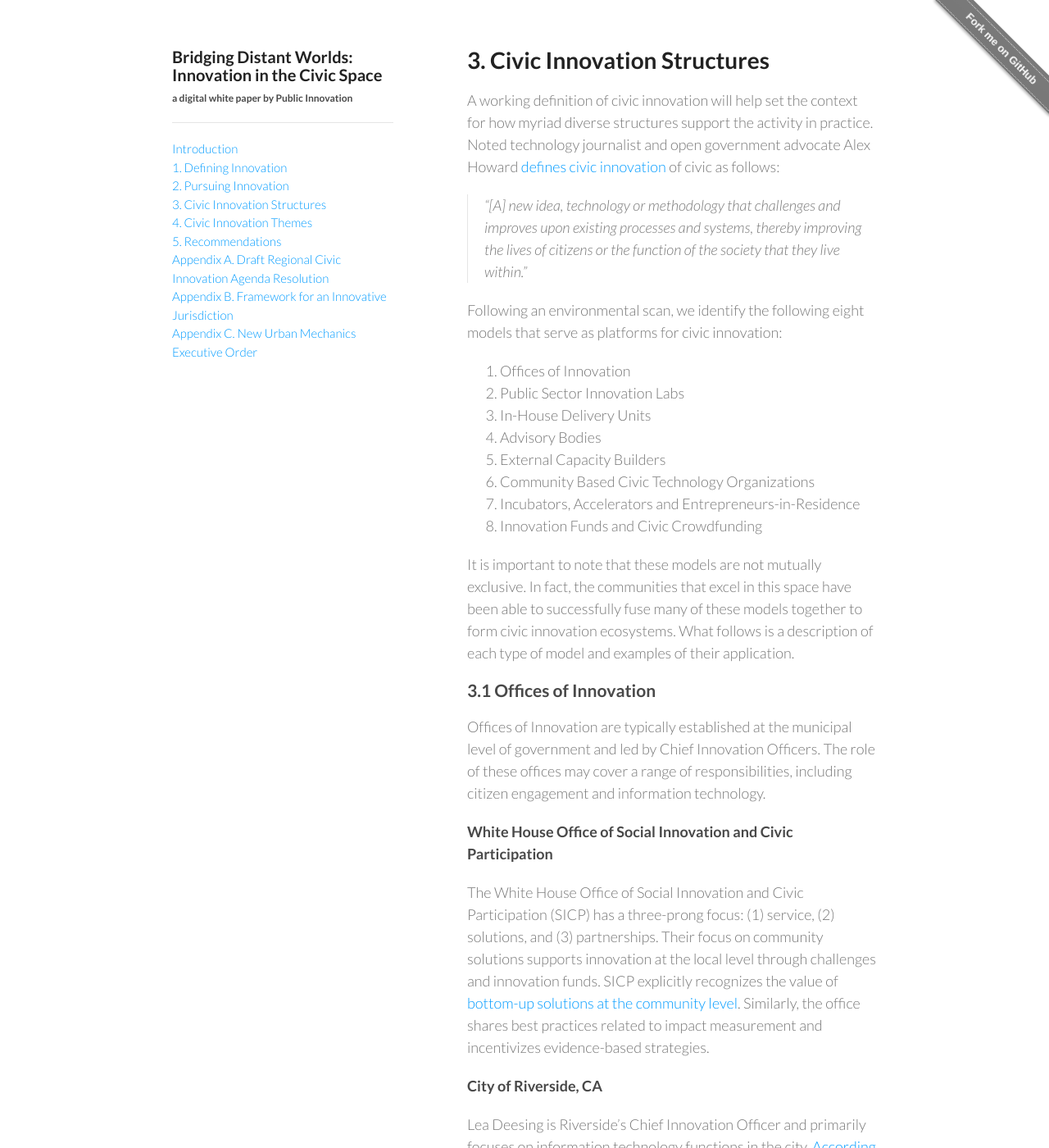
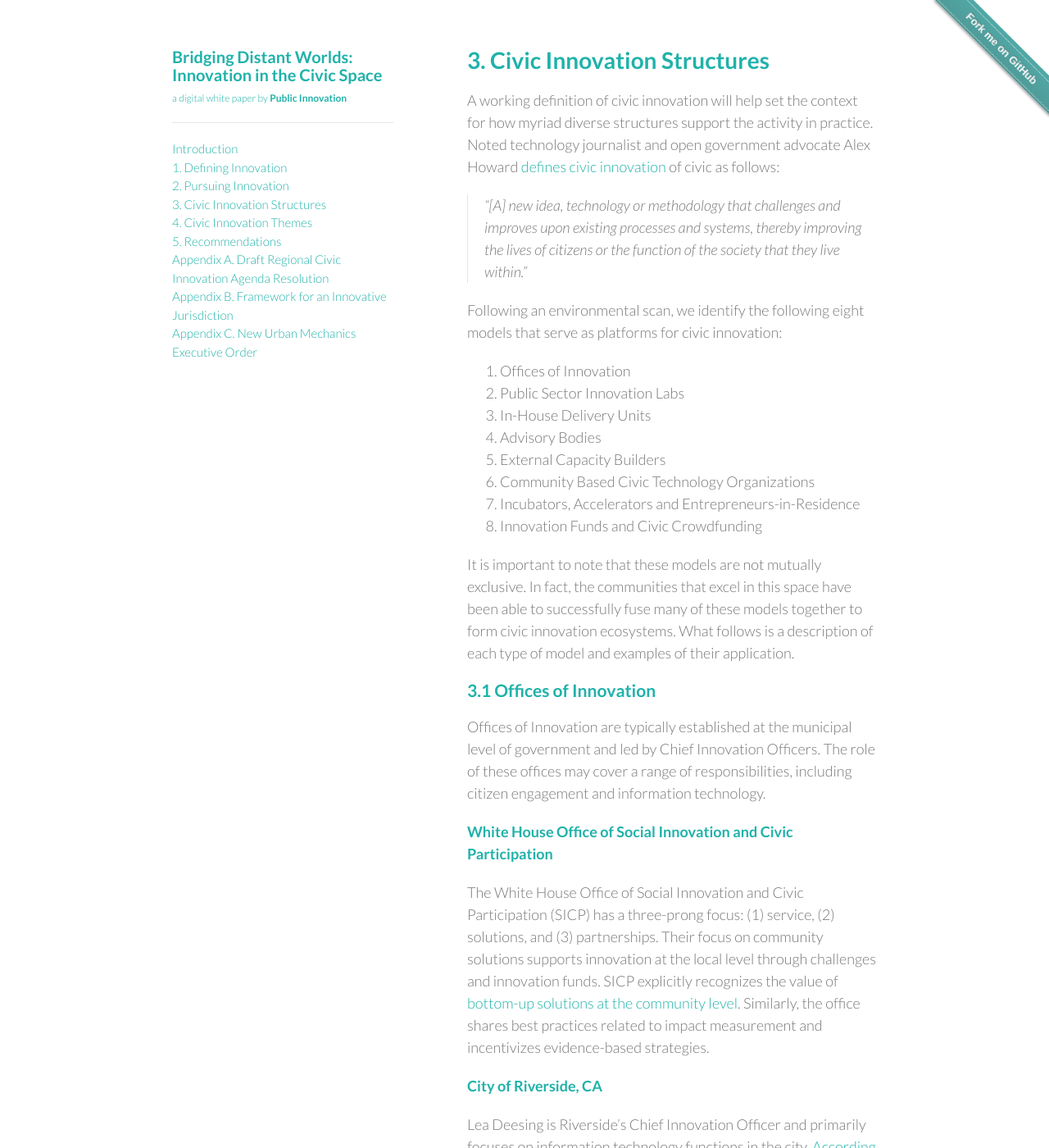
Before and after one commit to publicinnovation/whitepaper, a Jekyll site: the page built from civic-innovation-structures.md, in a window 1280 px wide and 1400 px high. Shown: the whole window at 82% size. Built offline with Jekyll 4.4.1, drawn with Linux system fonts in a browser that asks for light colours.

Commit message:
Add some color

```diff
--- a/css/gh-fork-ribbon.css
+++ b/css/gh-fork-ribbon.css
@@ -7,8 +7,8 @@
   padding: 2px 0;
 
   /* Set the base colour */
-  background-color: #222;
-  opacity: 0.6;
+  background-color: #068481;
+  opacity: 0.7;
 
   /* Set a gradient: transparent black at the top to almost-transparent black at the bottom */
   background-image: -webkit-gradient(linear, left top, left bottom, from(rgba(0, 0, 0, 0)), to(rgba(0, 0, 0, 0.15)));
--- a/css/styles.css
+++ b/css/styles.css
@@ -24,6 +24,7 @@ h1, h2, h3 {
 
 h1 {
   font-size:28px;
+  color:#20B2AA;
 }
 
 .paper-title {
@@ -32,29 +33,33 @@ h1 {
 }
 
 .org {
-  color: #494949;
+  color: #20B2AA;
   font-weight: bold;
 }
 
 h2 {
-  color:#393939;
+  color:#20B2AA;
 }
 
 h3, h4, h5, h6 {
-  color:#494949;
+  color:#20B2AA;
 }
 
 a {
-  color:#009bff;
+  color:#20B2AA;
   font-weight:400;
   text-decoration:none;
 }
 
 a small {
   font-size:12px;
-  color:#777;
+  color:#20B2AA;
   margin-top:-0.6em;
   display:block;
+}
+
+a:hover {
+  color:#457371;
 }
 
 .wrapper {
@@ -151,7 +156,7 @@ header ul a {
 }
 
 strong {
-  color:#222;
+  color:#20B2AA;
   font-weight:700;
 }
 
@@ -179,6 +184,7 @@ section {
 
 small {
   font-size:12px;
+  font-weight:300;
 }
 
 hr {
@@ -424,8 +430,8 @@ fieldset[disabled] .btn-primary.active {
 }
 .btn-success {
   color: #ffffff;
-  background-color: #5cb85c;
-  border-color: #4cae4c;
+  background-color: #20B2AA;
+  border-color: #20B2AA;
 }
 .btn-success:hover,
 .btn-success:focus,
@@ -433,8 +439,8 @@ fieldset[disabled] .btn-primary.active {
 .btn-success.active,
 .open > .dropdown-toggle.btn-success {
   color: #ffffff;
-  background-color: #449d44;
-  border-color: #398439;
+  background-color: #457371;
+  border-color: #20B2AA;
 }
 .btn-success:active,
 .btn-success.active,
@@ -456,11 +462,11 @@ fieldset[disabled] .btn-success:active,
 .btn-success.disabled.active,
 .btn-success[disabled].active,
 fieldset[disabled] .btn-success.active {
-  background-color: #5cb85c;
-  border-color: #4cae4c;
+  background-color: #20B2AA;
+  border-color: #20B2AA;
 }
 .btn-success .badge {
-  color: #5cb85c;
+  color: #20B2AA;
   background-color: #ffffff;
 }
 .btn-info {
```
